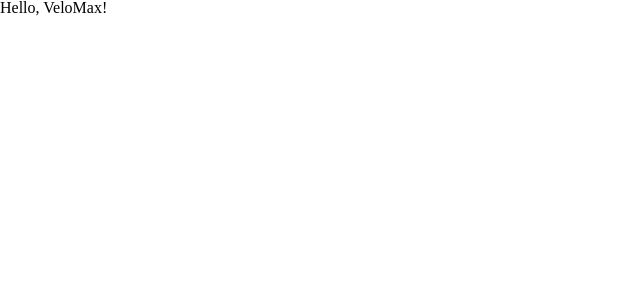
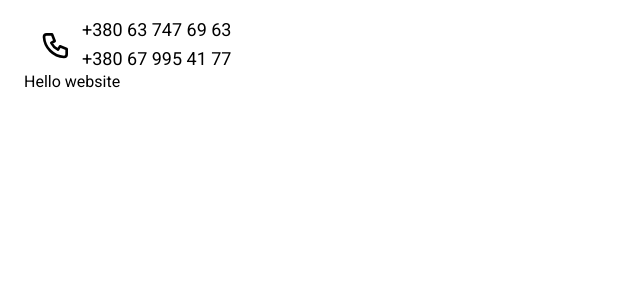
Before and after one commit to Virass/VeloMax, a Next.js app: page / in a window 1280 px wide. Shown: the top 300 px of the page, without its empty margins (0-640 px from the left). Built offline with nearby package versions, Linux system fonts and the light colour scheme.

Commit message:
feat: add WebsiteLayout with Header and start header implementation

```diff
--- /dev/null
+++ b/src/app/(website)/layout.tsx
@@ -0,0 +1,55 @@
+'use client';
+
+import React from 'react';
+import { Header } from '@/entities/website/Header';
+import { Footer } from '@/entities/website/Footer';
+import { Phones } from '@/features/website/contacts/Phones';
+import { Flex, MantineProvider } from '@mantine/core';
+import { Roboto } from 'next/font/google';
+
+const roboto = Roboto({
+    variable: '--font-roboto',
+    className: 'font-roboto',
+    subsets: ['latin', 'cyrillic'],
+});
+
+const phones = ['+380637476963', '+380679954177'];
+
+export default function WebsiteLayout({
+    children,
+}: {
+    children: React.ReactNode;
+}) {
+    return (
+        <div className={roboto.className}>
+            <MantineProvider
+                theme={{
+                    fontFamily: 'var(--font-roboto), system-ui, sans-serif',
+                    headings: { fontFamily: 'var(--font-roboto)' },
+                }}
+            >
+                <Flex
+                    direction="column"
+                    mih="100vh"
+                    mx={{ base: 16, sm: 20, md: 24 }}
+                    my={{ base: 8, sm: 12, md: 16 }}
+                >
+                    <Header
+                        left={
+                            <Phones
+                                phones={phones}
+                                color="#000000"
+                                fontSize="lg"
+                                fontWeight={400}
+                                iconSize={32}
+                                align="center"
+                            />
+                        }
+                    />
+                    <main style={{ flex: 1 }}>{children}</main>
+                    <Footer />
+                </Flex>
+            </MantineProvider>
+        </div>
+    );
+}
--- /dev/null
+++ b/src/app/(website)/page.tsx
@@ -0,0 +1,8 @@
+export default function HomePage() {
+    return (
+        <>
+            <p>Hello website</p>
+        </>
+    );
+}
+``;
--- a/src/app/layout.tsx
+++ b/src/app/layout.tsx
@@ -8,16 +8,6 @@ import { Geist, Geist_Mono } from 'next/font/google';
 // import "@/shared/styles/globals.css";
 import '@mantine/core/styles.css';
 import '@/shared/styles/reset.css';
-
-const geistSans = Geist({
-    variable: '--font-geist-sans',
-    subsets: ['latin'],
-});
-
-const geistMono = Geist_Mono({
-    variable: '--font-geist-mono',
-    subsets: ['latin'],
-});
 
 export const metadata: Metadata = {
     title: 'VeloMax',
@@ -34,9 +24,7 @@ export default function RootLayout({
             <head>
                 <ColorSchemeScript />
             </head>
-            <body className={`${geistSans.variable} ${geistMono.variable}`}>
-                <MantineProvider>{children}</MantineProvider>
-            </body>
+            <body>{children}</body>
         </html>
     );
 }
--- a/src/app/page.tsx
+++ /dev/null
@@ -1,9 +0,0 @@
-export default function Home() {
-    console.log('test message');
-
-    return (
-        <div>
-            <h1>Hello, VeloMax!</h1>
-        </div>
-    );
-}
--- /dev/null
+++ b/src/entities/website/Footer.tsx
@@ -0,0 +1,22 @@
+import React from 'react';
+import { Container, Group } from '@mantine/core';
+
+type FooterProps = {
+    left?: React.ReactNode;
+    center?: React.ReactNode;
+    right?: React.ReactNode;
+};
+
+export const Footer = ({ left, center, right }: FooterProps) => {
+    return (
+        <footer>
+            <Container size="xl" py="md">
+                <Group justify="space-between" align="flex-start">
+                    <div>{left}</div>
+                    <div>{center}</div>
+                    <div>{right}</div>
+                </Group>
+            </Container>
+        </footer>
+    );
+};
--- /dev/null
+++ b/src/entities/website/Header.tsx
@@ -0,0 +1,22 @@
+import React from 'react';
+import { Group, Container } from '@mantine/core';
+
+type HeaderProps = {
+    left?: React.ReactNode;
+    center?: React.ReactNode;
+    right?: React.ReactNode;
+};
+
+export const Header = ({ left, center, right }: HeaderProps) => {
+    return (
+        <header>
+            <Container size="xl">
+                <Group justify="space-between" align="center">
+                    <div>{left}</div>
+                    <nav>{center}</nav>
+                    <div>{right}</div>
+                </Group>
+            </Container>
+        </header>
+    );
+};
--- /dev/null
+++ b/src/features/website/contacts/Phones.tsx
@@ -0,0 +1,57 @@
+import { Group, Stack, Text } from '@mantine/core';
+import { PhoneIcon } from '@/shared/ui/icons/PhoneIcon';
+import type { MantineColor, MantineFontSize } from '@mantine/core';
+
+type Props = {
+    phones: string[];
+    color: MantineColor;
+    fontSize: MantineFontSize;
+    fontWeight: number;
+    align?: 'flex-start' | 'center' | 'flex-end';
+    iconSize: 12 | 24 | 32;
+};
+
+export const Phones = ({
+    phones,
+    color,
+    fontSize,
+    fontWeight,
+    align = 'flex-start',
+    iconSize,
+}: Props) => {
+    const formatPhoneNumber = (phone: string): string => {
+        const digits = phone.replace(/\D/g, '');
+
+        if (digits.startsWith('380') && digits.length === 12) {
+            return digits.replace(
+                /^380(\d{2})(\d{3})(\d{2})(\d{2})$/,
+                '+380 $1 $2 $3 $4'
+            );
+        }
+
+        if (digits.startsWith('0') && digits.length === 10) {
+            return digits.replace(
+                /^0(\d{2})(\d{3})(\d{2})(\d{2})$/,
+                '+380 $1 $2 $3 $4'
+            );
+        }
+
+        return phone;
+    };
+
+    return (
+        <Group align={align} gap="xs">
+            <PhoneIcon width={iconSize} height={iconSize} color={color} />
+
+            <Stack gap="0.3">
+                {phones.map((phone) => (
+                    <Group key={phone} gap="xs">
+                        <Text c={color} size={fontSize} fw={fontWeight}>
+                            {formatPhoneNumber(phone)}
+                        </Text>
+                    </Group>
+                ))}
+            </Stack>
+        </Group>
+    );
+};
--- /dev/null
+++ b/src/shared/ui/icons/PhoneIcon.tsx
@@ -0,0 +1,31 @@
+import React from 'react';
+
+interface PhoneIconProps {
+    width?: number;
+    height?: number;
+    color?: string;
+}
+
+export const PhoneIcon: React.FC<PhoneIconProps> = ({
+    width = 24,
+    height = 24,
+    color = 'currentColor',
+}) => {
+    return (
+        <svg
+            xmlns="http://www.w3.org/2000/svg"
+            width={width}
+            height={height}
+            viewBox="0 0 24 24"
+        >
+            <path
+                fill="none"
+                stroke={color}
+                strokeLinecap="round"
+                strokeLinejoin="round"
+                strokeWidth="2"
+                d="M5 4h4l2 5l-2.5 1.5a11 11 0 0 0 5 5L15 13l5 2v4a2 2 0 0 1-2 2A16 16 0 0 1 3 6a2 2 0 0 1 2-2"
+            />
+        </svg>
+    );
+};
```
